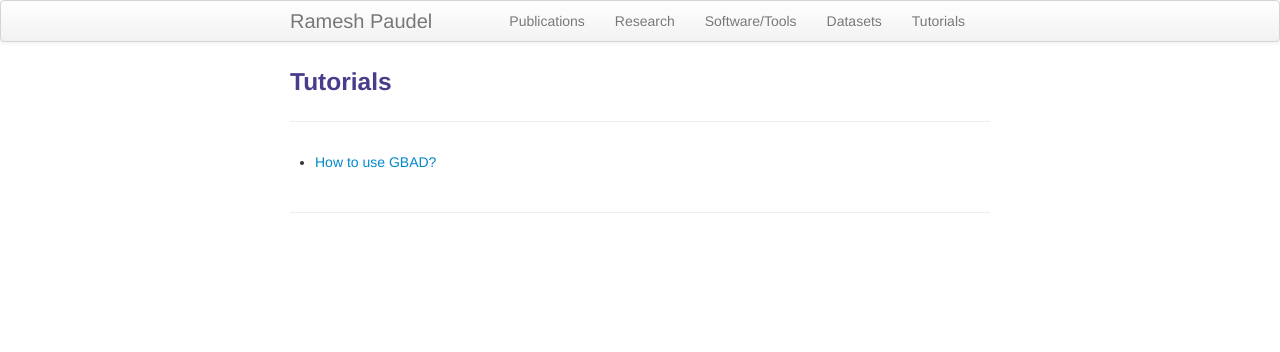
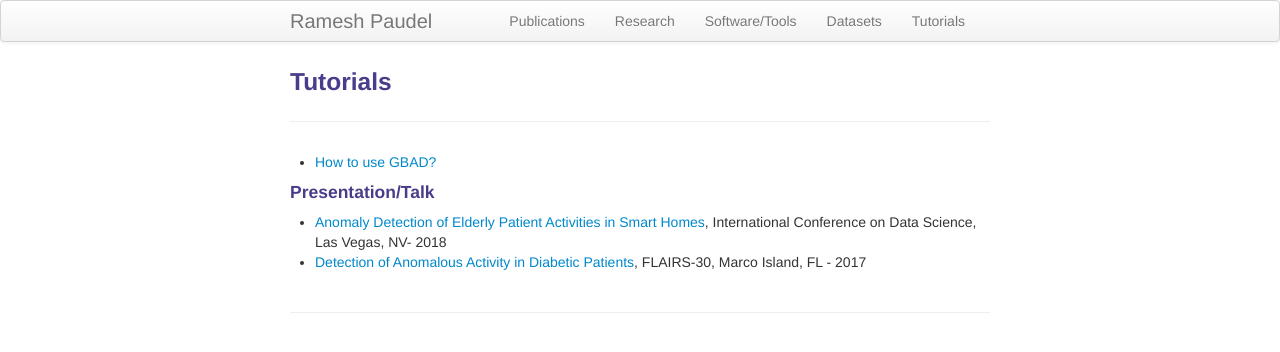
Before and after one commit to rpaudel42/rpaudel42.github.io, a Jekyll site: the page built from pages/tutorial.md, in a window 1280 px wide. Shown: the top 352 px of the page. Built offline with Jekyll 4.4.1, drawn with Linux system fonts in a browser that asks for light colours.

Commit message:
Update tutorial.md

```diff
--- a/pages/tutorial.md
+++ b/pages/tutorial.md
@@ -5,3 +5,8 @@ description: Tutorial Related to Graphs
 ---
 
 - [How to use GBAD?](/assets/GBADUsers Manual.pdf)
+
+#### Presentation/Talk
+
+- [Anomaly Detection of Elderly Patient Activities in Smart Homes](/assets/anomaly-detection-elderly-3.pdf), International Conference on Data Science, Las Vegas, NV- 2018
+- [Detection of Anomalous Activity in Diabetic Patients](/assets/FLAIR 2017.pdf), FLAIRS-30, Marco Island, FL - 2017
```
